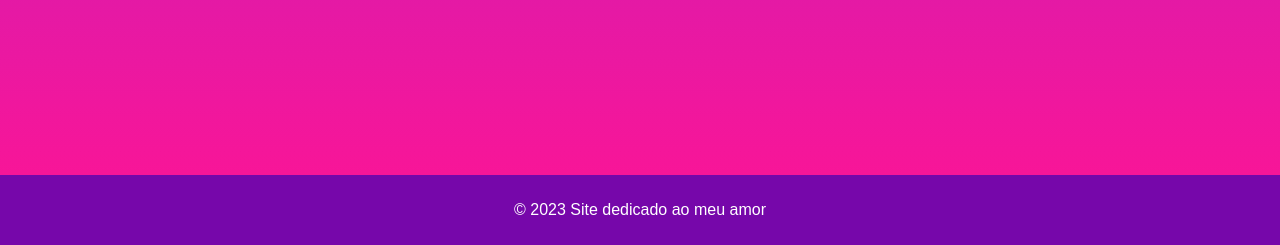
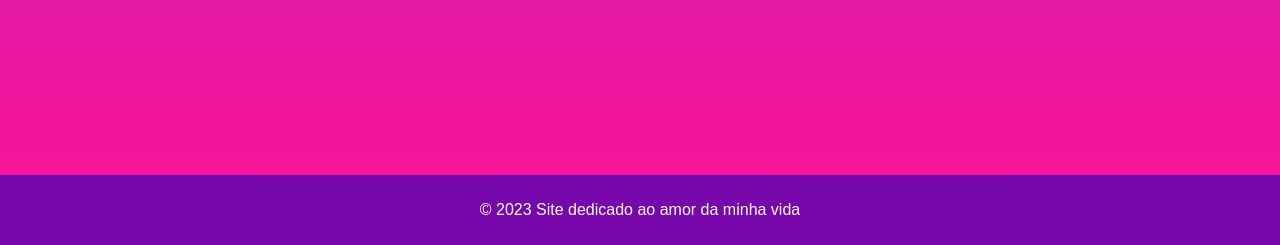
Before and after one commit to llJoaoll/Video.Rave, a plain HTML site: page index.html in a window 1280 px wide. Shown: the part 835-1080 px from the top of the page. Drawn offline with Linux system fonts and the light colour scheme; a web font is replaced by a local one.

Commit message:
Comit from vscode.dev

```diff
--- a/index.html
+++ b/index.html
@@ -57,7 +57,7 @@
 </section>
 
 <footer>
-    <p>&copy; 2023 Site dedicado ao meu amor</p>
+    <p>&copy; 2023 Site dedicado ao amor da minha vida</p>
 </footer>
 
 </body>
```
